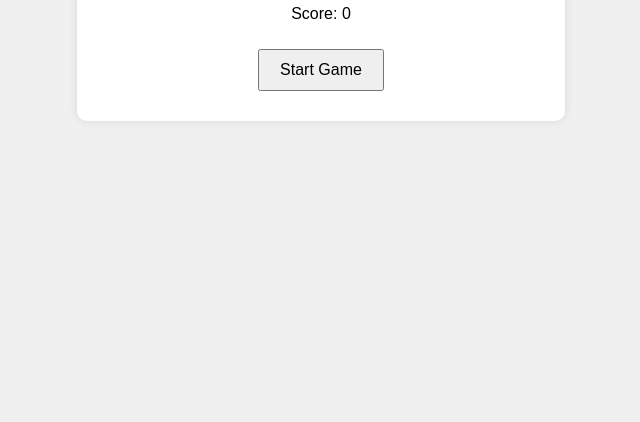
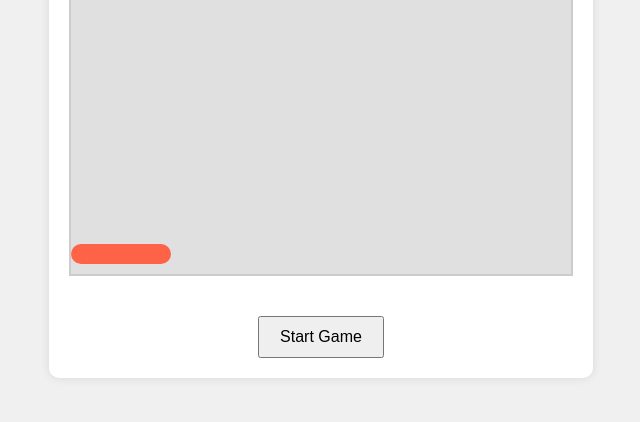
Before and after one commit to bhaurl/my-first-static-web-app, a website: page src/index.html in a window 1280 px wide. Shown: the part 394-816 px from the top of the page, without its empty margins (319-959 px from the left). Drawn offline with Linux system fonts and the light colour scheme.

Commit message:
Update styles.css

```diff
--- a/src/styles.css
+++ b/src/styles.css
@@ -5,6 +5,7 @@ body {
     height: 100vh;
     background-color: #f0f0f0;
     font-family: Arial, sans-serif;
+    margin: 0;
 }
 
 #game-container {
@@ -15,17 +16,39 @@ body {
     box-shadow: 0 0 10px rgba(0, 0, 0, 0.1);
 }
 
-h1 {
-    margin-bottom: 20px;
+#game-area {
+    position: relative;
+    width: 500px;
+    height: 500px;
+    background-color: #e0e0e0;
+    border: 2px solid #ccc;
+    overflow: hidden;
+    margin: 20px auto;
+}
+
+#basket {
+    position: absolute;
+    bottom: 10px;
+    width: 100px;
+    height: 20px;
+    background-color: #ff6347;
+    border-radius: 10px;
+}
+
+.falling-item {
+    position: absolute;
+    width: 30px;
+    height: 30px;
+    background-color: #00bfff;
+    border-radius: 50%;
 }
 
 button {
     padding: 10px 20px;
     font-size: 16px;
-    margin: 10px;
     cursor: pointer;
 }
 
-#click-button {
-    display: none;
+#start-button {
+    margin-top: 20px;
 }
```
